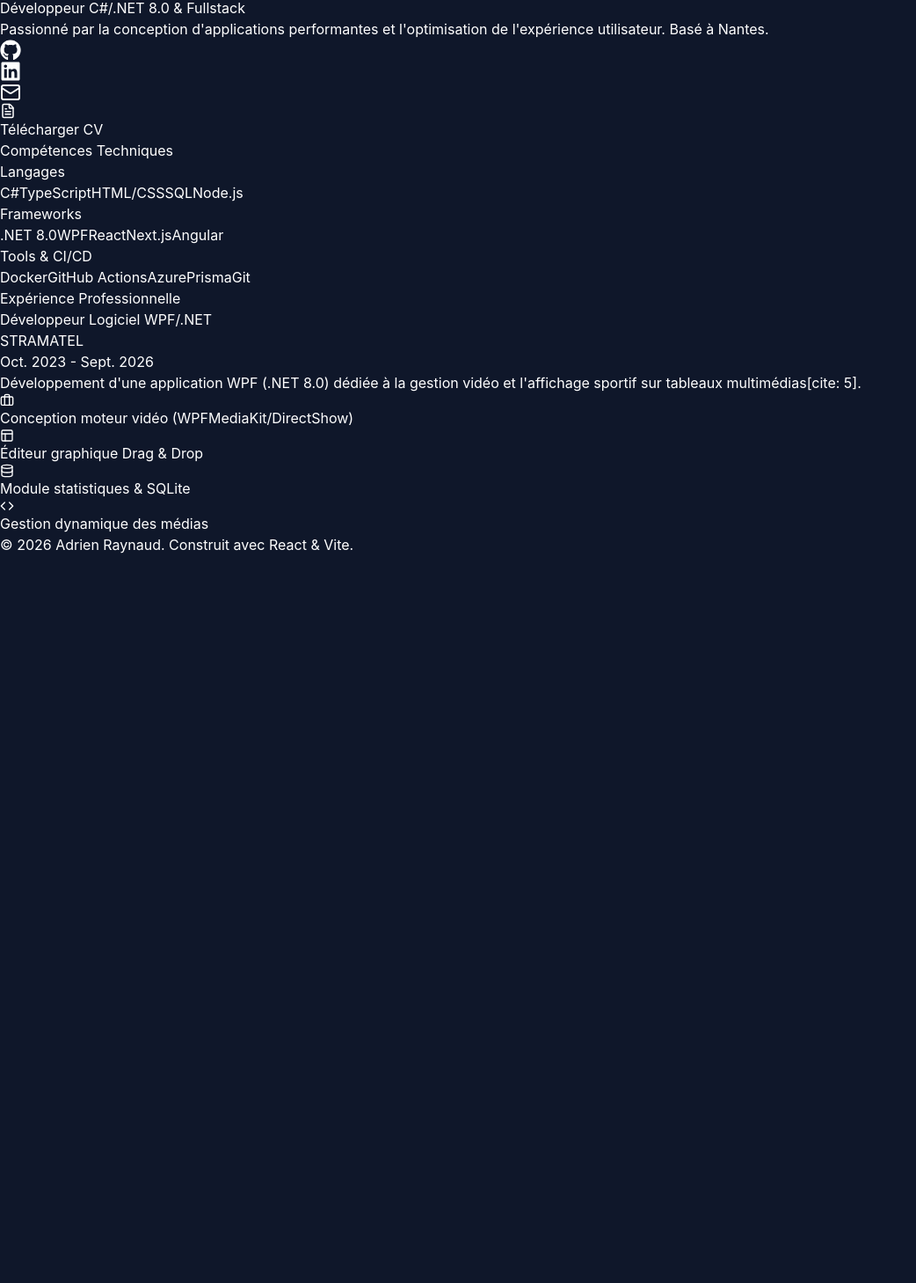
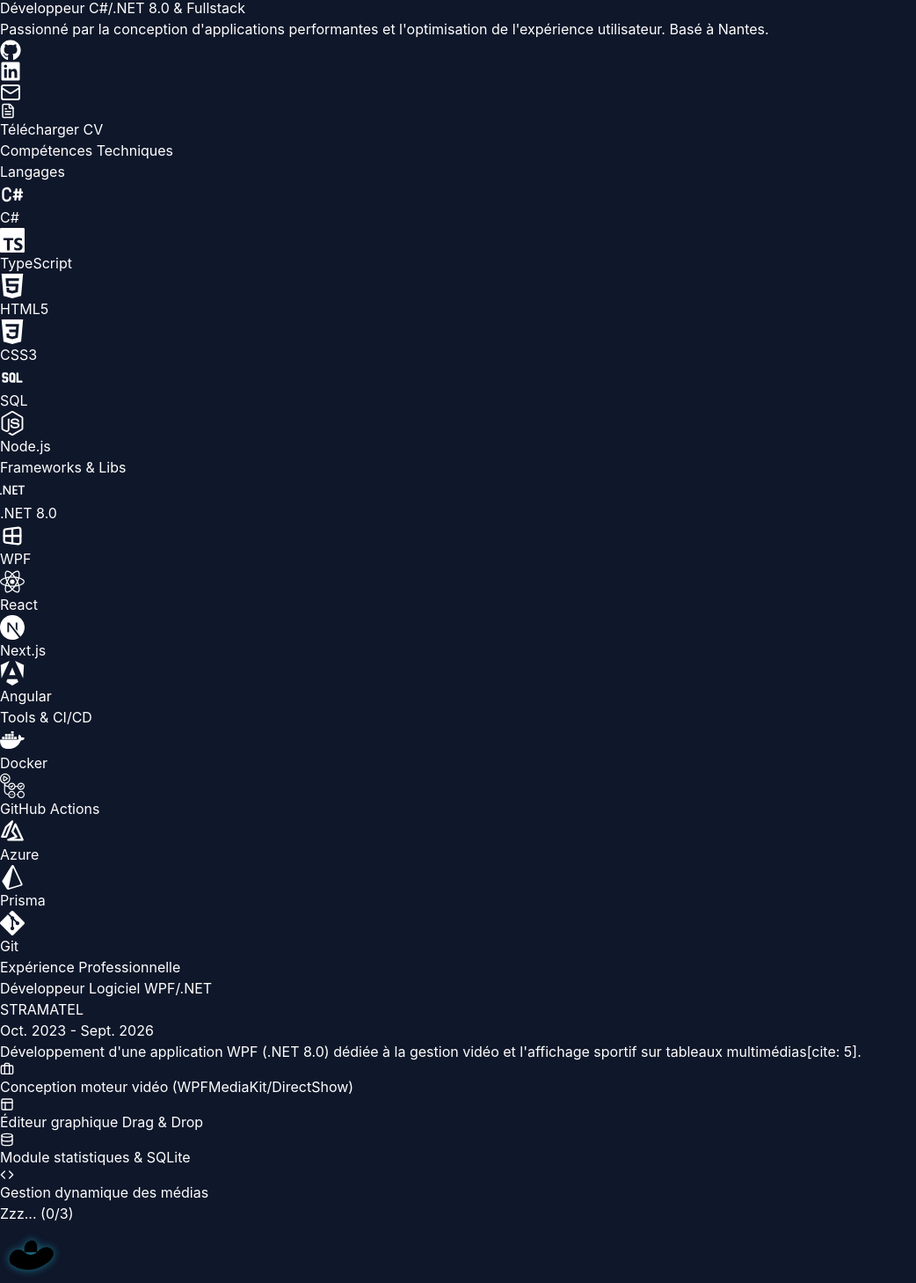
Before and after one commit to Adrienraynaudd/Portfolio, a React (Vite) app: page / in a window 1280 px wide. Shown: the part 27-1485 px from the top of the page at 88% size, without its empty margins (0-1042 px from the left). Before the commit the page ends 800 px from the top, so only its background shows below. Built offline with nearby package versions, Linux system fonts and the light colour scheme.

Commit message:
Fix bouton CV

```diff
--- a/src/App.tsx
+++ b/src/App.tsx
@@ -1,16 +1,19 @@
 import Hero from "./components/Hero";
 import Experience from "./components/Experience";
 import TechStack from "./components/TechStack";
+import CyberCat from "./components/CyberCat"; // <-- 1. Importer le chat
 
 function App() {
   return (
-    <main className="bg-slate-900 min-h-screen text-slate-200 selection:bg-cyan-500/30">
+    <main className="bg-slate-900 min-h-screen text-slate-200 selection:bg-cyan-500/30 relative"> {/* Ajout de 'relative' au cas où */}
       <Hero />
       <TechStack />
       <Experience />
 
-      <footer className="py-8 text-center text-slate-500 text-sm">
-        <p>© 2026 Adrien Raynaud. Construit avec React & Vite.</p>
+      <CyberCat /> {/* <-- 2. Ajouter le composant ici */}
+
+      <footer className="py-8 text-center text-slate-500 text-sm bg-slate-900 border-t border-slate-800">
+        <p>© 2024 Adrien Raynaud. Construit avec React & Vite.</p>
       </footer>
     </main>
   );
--- /dev/null
+++ b/src/components/CyberCat.tsx
@@ -0,0 +1,85 @@
+import { useState, useEffect } from "react";
+import { motion, useAnimationControls } from "framer-motion";
+
+export default function CyberCat() {
+  const [clickCount, setClickCount] = useState(0);
+  const [hasLeft, setHasLeft] = useState(false);
+  const controls = useAnimationControls();
+
+  // Gère la séquence d'animation quand on atteint 3 clics
+  useEffect(() => {
+    if (clickCount === 3) {
+      const sequence = async () => {
+        // Étape 1 : Réveil ( petit sursaut et changement de couleur )
+        await controls.start({
+          scale: 1.2,
+          rotate: [0, -10, 10, 0], // Petit secouement
+          color: "#a855f7", // Passe au violet (purple-500)
+          filter: "drop-shadow(0 0 15px rgba(168,85,247,0.8))",
+          transition: { duration: 0.5 }
+        });
+
+        // Petite pause dramatique
+        await new Promise(resolve => setTimeout(resolve, 300));
+
+        // Étape 2 : Départ vers la gauche hors de l'écran
+        await controls.start({
+          x: -300, // Sort de l'écran vers la gauche
+          opacity: 0,
+          transition: { duration: 0.8, ease: "backIn" }
+        });
+
+        setHasLeft(true); // Marque comme parti pour ne plus le rendre
+      };
+
+      sequence();
+    }
+  }, [clickCount, controls]);
+
+  const handleClick = () => {
+    if (clickCount < 3) {
+      setClickCount(prev => prev + 1);
+      if (clickCount < 2) {
+          controls.start({
+              scale: [1, 0.9, 1],
+              transition: { duration: 0.2 }
+          });
+      }
+    }
+  };
+
+  if (hasLeft) return null;
+
+  return (
+    <div className="fixed bottom-4 left-4 z-50 cursor-pointer group">
+      {clickCount < 3 && (
+        <div className="absolute -top-10 left-0 opacity-0 group-hover:opacity-100 transition-opacity bg-slate-800 text-xs text-cyan-400 px-2 py-1 rounded border border-cyan-500/30 whitespace-nowrap pointer-events-none mb-2">
+          Zzz... ({clickCount}/3)
+        </div>
+      )}
+
+      <motion.svg
+        xmlns="http://www.w3.org/2000/svg"
+        viewBox="0 0 64 64"
+        width="64"
+        height="64"
+        onClick={handleClick}
+        animate={controls}
+        initial={{
+          scale: 1,
+          color: "#22d3ee",
+          filter: "drop-shadow(0 0 5px rgba(34,211,238,0.5))",
+        }}
+        style={{
+            scale: clickCount < 3 ? [1, 1.05, 1] : undefined,
+            transition: clickCount < 3 ? { repeat: Infinity, duration: 3, ease: "easeInOut" } : undefined
+        } as any}
+        className="fill-transparent stroke-current stroke-2"
+      >
+        <path d="M 12 45 C 12 45, 8 38, 14 32 C 18 28, 24 28, 28 32 C 32 36, 38 36, 42 32 C 46 28, 52 24, 58 28 C 64 32, 60 40, 54 44 C 48 48, 42 52, 32 52 C 22 52, 16 48, 12 45 Z" />
+        <path d="M 28 32 C 28 32, 26 24, 32 20 C 38 16, 44 20, 42 32" /> {/* Tête/Oreilles */}
+        <path d="M 34 28 L 38 28" className="stroke-1 opacity-70" /> {/* Yeux fermés */}
+      </motion.svg>
+    </div>
+  );
+}
--- a/src/components/Hero.tsx
+++ b/src/components/Hero.tsx
@@ -1,26 +1,10 @@
 import { motion } from "framer-motion";
 import { Mail, FileText } from "lucide-react";
 import { FaGithub, FaLinkedin } from "react-icons/fa";
-// Assure-toi que ton PDF est bien dans src/assets/cv.pdf
+// Import du CV (Vérifie bien que le fichier est dans src/assets/cv.pdf)
 import cvFile from "../assets/cv.pdf";
 
 export default function Hero() {
-
-  // Fonction pour t'aider à trouver le problème si ça ne marche pas
-  const handleDownload = (e: React.MouseEvent<HTMLAnchorElement>) => {
-    console.log("--- DEBUG DOWNLOAD ---");
-    console.log("1. Fichier importé :", cvFile);
-    console.log("2. Lien du bouton :", e.currentTarget.href);
-
-    if (!cvFile) {
-      console.error("ERREUR : Le fichier PDF semble vide ou mal importé.");
-      alert("Erreur : Impossible de trouver le fichier CV.");
-      e.preventDefault();
-    } else {
-      console.log("SUCCÈS : Le téléchargement devrait se lancer.");
-    }
-  };
-
   return (
     <section className="min-h-screen flex items-center justify-center relative overflow-hidden px-4">
       {/* Background Blobs Animés */}
@@ -28,6 +12,7 @@
       <div className="absolute bottom-0 right-0 w-96 h-96 bg-cyan-600 rounded-full mix-blend-multiply filter blur-3xl opacity-20 animate-blob animation-delay-2000" />
 
       <div className="z-10 text-center max-w-4xl">
+        {/* Titre */}
         <motion.h1
           initial={{ opacity: 0, y: 20 }}
           animate={{ opacity: 1, y: 0 }}
@@ -37,6 +22,7 @@
           Adrien Raynaud
         </motion.h1>
 
+        {/* Sous-titre */}
         <motion.h2
           initial={{ opacity: 0, y: 20 }}
           animate={{ opacity: 1, y: 0 }}
@@ -46,6 +32,7 @@
           Développeur C#/.NET 8.0 & Fullstack
         </motion.h2>
 
+        {/* Description */}
         <motion.p
           initial={{ opacity: 0 }}
           animate={{ opacity: 1 }}
@@ -56,6 +43,7 @@
           Basé à Nantes.
         </motion.p>
 
+        {/* Boutons Sociaux et Actions */}
         <motion.div
           initial={{ opacity: 0, y: 20 }}
           animate={{ opacity: 1, y: 0 }}
@@ -84,7 +72,7 @@
             <FaLinkedin size={24} />
           </a>
 
-         {/* Bouton Email */}
+          {/* Email (Mailto avec sujet pré-rempli) */}
           <a
             href="mailto:adrien.raynaud.pro@gmail.com?subject=Contact%20via%20Portfolio&body=Bonjour%20Adrien,"
             className="p-3 rounded-full bg-slate-800 hover:bg-slate-700 hover:text-cyan-400 transition-colors border border-slate-700"
@@ -93,14 +81,13 @@
             <Mail size={24} />
           </a>
 
-          {/* Bouton CV */}
+          {/* Bouton Télécharger CV */}
           <a
             href={cvFile}
             download="CV_Adrien_Raynaud.pdf"
-            onClick={handleDownload}
             target="_blank"
             rel="noopener noreferrer"
-            className="flex items-center gap-2 px-6 py-3 rounded-full bg-gradient-to-r from-cyan-500 to-purple-600 font-semibold hover:opacity-90 transition-opacity text-white cursor-pointer"
+            className="flex items-center gap-2 px-6 py-3 rounded-full bg-gradient-to-r from-cyan-500 to-purple-600 font-semibold hover:opacity-90 transition-opacity text-white"
           >
             <FileText size={18} />
             Télécharger CV
--- a/src/components/TechStack.tsx
+++ b/src/components/TechStack.tsx
@@ -1,32 +1,95 @@
 import { motion } from "framer-motion";
+// On garde les icônes SI qui fonctionnent
+import {
+  SiTypescript, SiHtml5, SiCss3, SiNodedotjs,
+  SiDotnet, SiReact, SiNextdotjs, SiAngular,
+  SiDocker, SiGithubactions, SiPrisma, SiGit
+} from "react-icons/si";
+
+// On importe les icônes manquantes depuis TB (Tabler Icons)
+import {
+  TbSql,
+  TbBrandCSharp,
+  TbBrandAzure,
+  TbBrandWindows
+} from "react-icons/tb";
 
 const skills = [
-  { category: "Langages", items: ["C#", "TypeScript", "HTML/CSS", "SQL", "Node.js"] },
-  { category: "Frameworks", items: [".NET 8.0", "WPF", "React", "Next.js", "Angular"] },
-  { category: "Tools & CI/CD", items: ["Docker", "GitHub Actions", "Azure", "Prisma", "Git"] },
+  {
+    category: "Langages",
+    items: [
+      // Utilisation de TbBrandCSharp ici
+      { name: "C#", icon: TbBrandCSharp, color: "group-hover:text-purple-500" },
+      { name: "TypeScript", icon: SiTypescript, color: "group-hover:text-blue-500" },
+      { name: "HTML5", icon: SiHtml5, color: "group-hover:text-orange-500" },
+      { name: "CSS3", icon: SiCss3, color: "group-hover:text-blue-400" },
+      { name: "SQL", icon: TbSql, color: "group-hover:text-cyan-400" },
+      { name: "Node.js", icon: SiNodedotjs, color: "group-hover:text-green-500" },
+    ]
+  },
+  {
+    category: "Frameworks & Libs",
+    items: [
+      { name: ".NET 8.0", icon: SiDotnet, color: "group-hover:text-purple-600" },
+      // Remplacement de SiWindows par TbBrandWindows
+      { name: "WPF", icon: TbBrandWindows, color: "group-hover:text-blue-400" },
+      { name: "React", icon: SiReact, color: "group-hover:text-cyan-400" },
+      { name: "Next.js", icon: SiNextdotjs, color: "group-hover:text-white" },
+      { name: "Angular", icon: SiAngular, color: "group-hover:text-red-500" },
+    ]
+  },
+  {
+    category: "Tools & CI/CD",
+    items: [
+      { name: "Docker", icon: SiDocker, color: "group-hover:text-blue-500" },
+      { name: "GitHub Actions", icon: SiGithubactions, color: "group-hover:text-blue-400" },
+      // Remplacement de SiMicrosoftazure par TbBrandAzure
+      { name: "Azure", icon: TbBrandAzure, color: "group-hover:text-blue-600" },
+      { name: "Prisma", icon: SiPrisma, color: "group-hover:text-white" },
+      { name: "Git", icon: SiGit, color: "group-hover:text-orange-600" },
+    ]
+  }
 ];
 
 export default function TechStack() {
   return (
     <section className="py-20 px-4 bg-slate-900/50">
       <div className="max-w-4xl mx-auto">
-        <h3 className="text-3xl font-bold mb-12 text-center text-white">Compétences Techniques</h3>
+
+        {/* Titre de section */}
+        <motion.h3
+          initial={{ opacity: 0, y: -20 }}
+          whileInView={{ opacity: 1, y: 0 }}
+          viewport={{ once: true }}
+          className="text-3xl font-bold mb-12 text-center text-white"
+        >
+          Compétences Techniques
+        </motion.h3>
+
         <div className="grid grid-cols-1 md:grid-cols-3 gap-8">
-          {skills.map((skillGroup, index) => (
+          {skills.map((group, index) => (
             <motion.div
               key={index}
               initial={{ opacity: 0, y: 20 }}
               whileInView={{ opacity: 1, y: 0 }}
               viewport={{ once: true }}
               transition={{ delay: index * 0.1 }}
-              className="bg-slate-800 p-6 rounded-xl border border-slate-700 hover:shadow-[0_0_20px_rgba(168,85,247,0.15)] transition-shadow"
+              className="bg-slate-800/50 p-6 rounded-xl border border-slate-700 backdrop-blur-sm"
             >
-              <h4 className="text-xl font-semibold mb-6 text-purple-400 border-b border-slate-700 pb-2">{skillGroup.category}</h4>
-              <div className="flex flex-wrap gap-2">
-                {skillGroup.items.map((item) => (
-                  <span key={item} className="px-3 py-1 bg-slate-900 rounded text-sm text-slate-300 border border-slate-700">
-                    {item}
-                  </span>
+              <h4 className="text-xl font-semibold mb-6 text-cyan-400 text-center border-b border-slate-700 pb-3">
+                {group.category}
+              </h4>
+
+              <div className="flex flex-wrap justify-center gap-4">
+                {group.items.map((tech) => (
+                  <div key={tech.name} className="group flex flex-col items-center gap-2">
+                    <div className={`p-3 rounded-lg bg-slate-900 border border-slate-700 transition-all duration-300 group-hover:border-slate-500 group-hover:scale-110 ${tech.color}`}>
+                      <tech.icon size={28} className="text-slate-400 transition-colors duration-300 group-hover:text-inherit" />
+                    </div>
+                    <span className="text-xs text-slate-500 opacity-0 group-hover:opacity-100 transition-opacity absolute mt-12 font-medium">
+                      {tech.name}
+                    </span>
+                  </div>
                 ))}
               </div>
             </motion.div>
```
Lines whose indentation alone changed are shown as unchanged.
